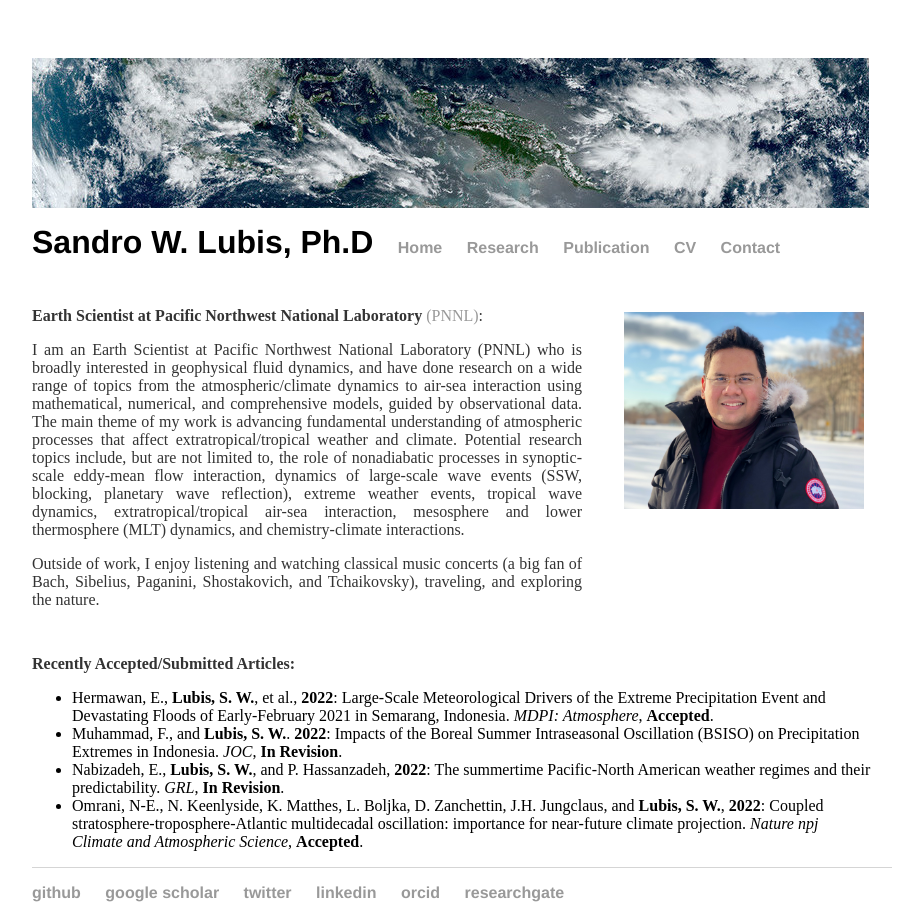
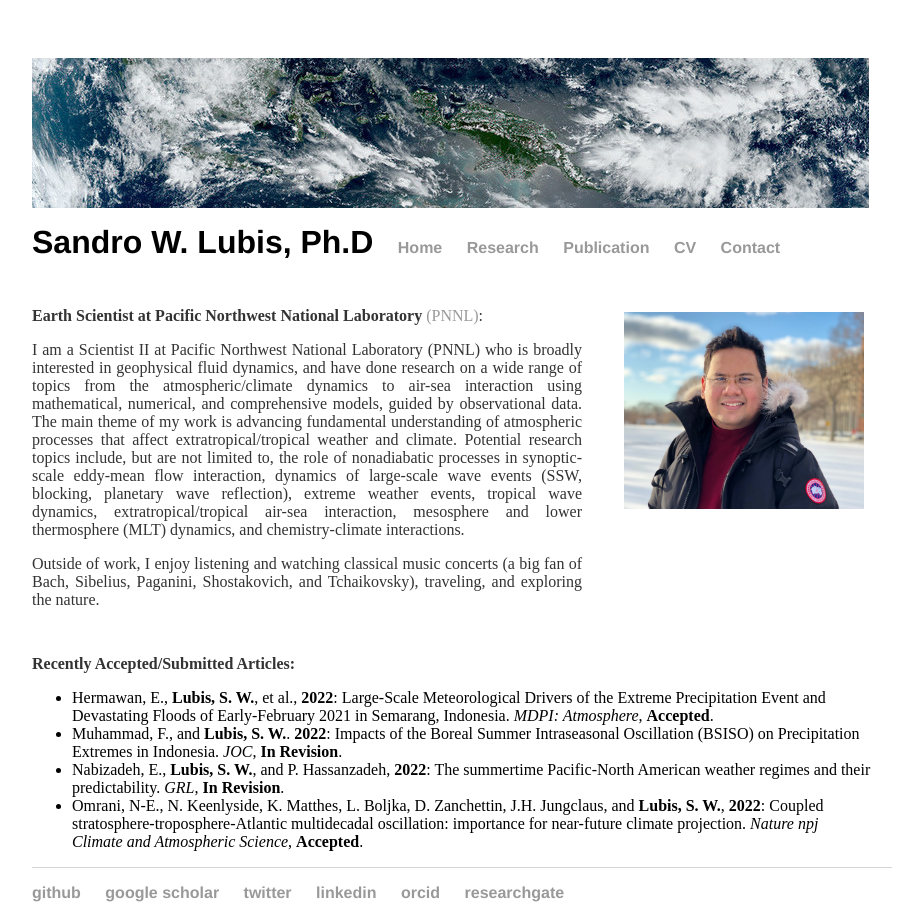
Before and after one commit to sandrolubis/sandrolubis.github.io, a Jekyll site: the page built from index.html, in a window 1280 px wide. Shown: the whole page, without its empty margins (276-1199 px from the left). Built offline with Jekyll 4.4.1, drawn with Linux system fonts in a browser that asks for light colours.

Commit message:
Update index.html

```diff
--- a/index.html
+++ b/index.html
@@ -34,7 +34,7 @@ div.relative {
 	<p class="ex", style="padding-top:30px"><font size=3><b>Earth Scientist at Pacific Northwest National Laboratory</b> <a href="https://www.pnnl.gov/">(PNNL)</a>:</p>
 
 
-	<p class="ex"><font size=3>I am an Earth Scientist at Pacific Northwest National Laboratory (PNNL) who is broadly interested in geophysical fluid dynamics,
+	<p class="ex"><font size=3>I am a Scientist II at Pacific Northwest National Laboratory (PNNL) who is broadly interested in geophysical fluid dynamics,
 		and have done research on a wide range of topics from the atmospheric/climate dynamics to air-sea interaction using mathematical,
 		numerical, and comprehensive models, guided by observational data. The main theme of my work is advancing fundamental
 		understanding of atmospheric processes that affect extratropical/tropical weather and climate. Potential research topics include,
```
